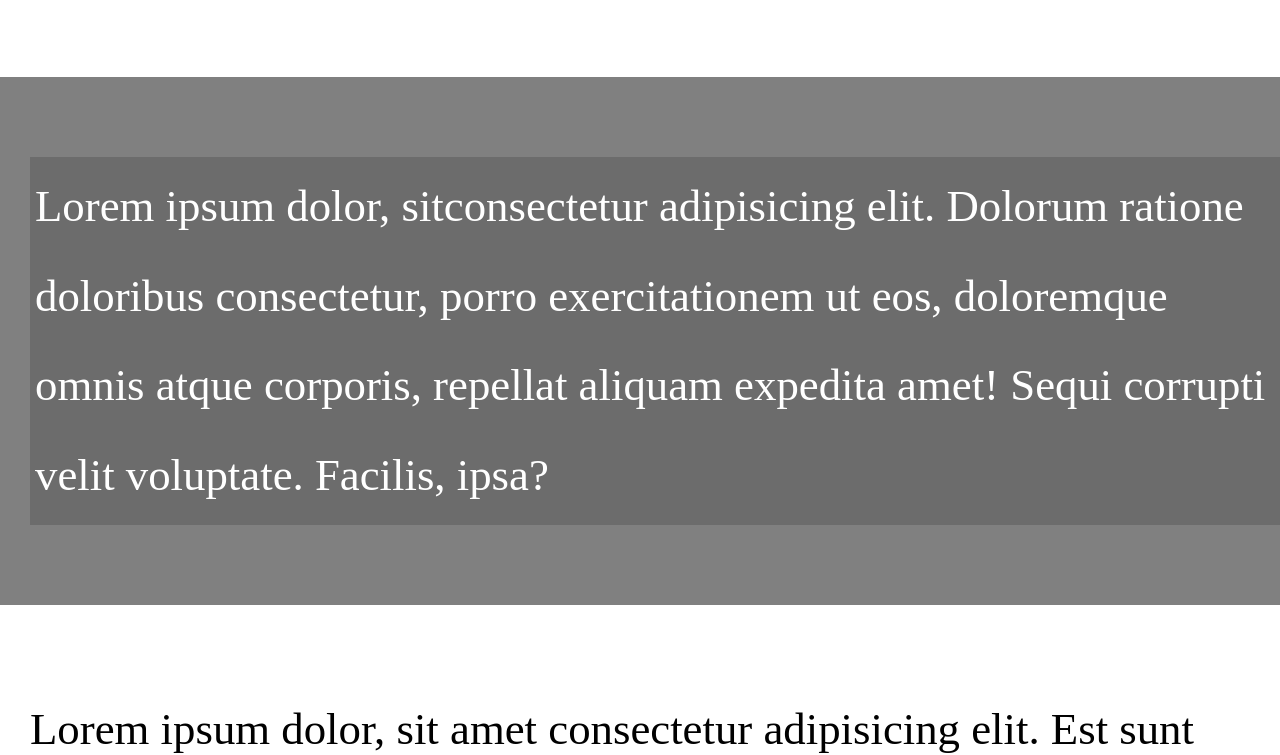
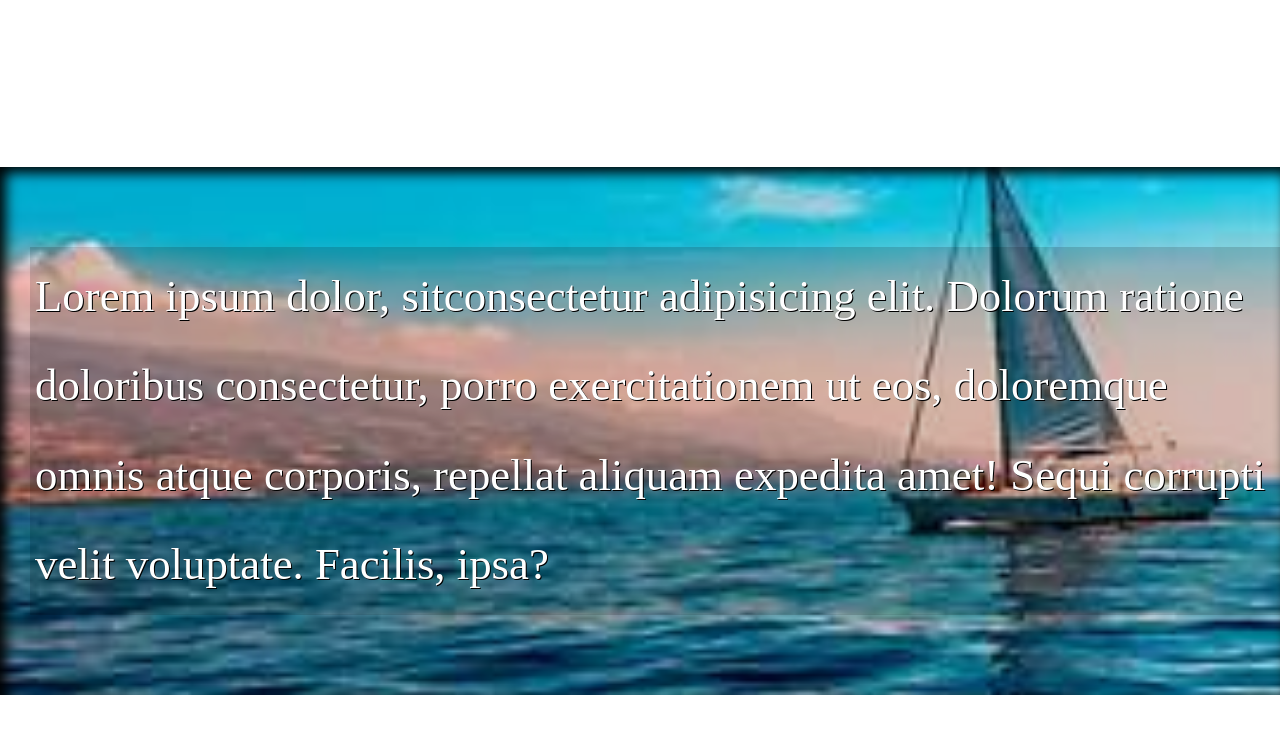
Before and after one commit to zack0200/HTML-CSS, a plain HTML site: page arquivos/desafio012/index.html in a window 1280 px wide. Shown: the part 799-1554 px from the top of the page. Drawn offline with Linux system fonts and the light colour scheme; a web font is replaced by a local one.

Commit message:
atualizei projeto cordel zack

```diff
--- a/arquivos/desafio012/index.html
+++ b/arquivos/desafio012/index.html
@@ -17,7 +17,7 @@
     </p>
     </section>
 
-<section class="image">
+<section class="image" id="img01">
     <p>Lorem ipsum dolor, sitconsectetur adipisicing elit. Dolorum ratione doloribus consectetur, porro exercitationem ut eos, doloremque omnis atque corporis, repellat aliquam expedita amet! Sequi corrupti velit voluptate. Facilis, ipsa?</p>
 </section>
 
@@ -25,7 +25,7 @@
     <p>Lorem ipsum dolor, sit amet consectetur adipisicing elit. Est sunt omnis nesciunt ut reprehenderit nulla dolores eaque qui rem vero animi error, officia blanditiis numquam, esse beatae mollitia inventore amet.</p>
 </section>
 
-<section class="image">
+<section class="image" id="img02">
     <p>Lorem ipsum dolor sit amet consectetur adipisicing elit. Soluta laborum, nostrum sit quasi maxime harum exercitationem voluptate perspiciatis, laudantium praesentium magnam possimus reiciendis ab! Numquam amet officiis eveniet debitis magnam.</p>
 </section>
 
--- a/arquivos/desafio012/style.css
+++ b/arquivos/desafio012/style.css
@@ -54,6 +54,9 @@ section{
     font-family: var(--font3);
     font-size: 3.5vw;
 }
+section > p{
+    padding-bottom:2em ;
+}
 section.normal{
     background-color: white;
     color: black;
@@ -61,11 +64,22 @@ section.normal{
 section.image{
     background-color: gray;
     color: white;
+    box-shadow: inset 6px 6px 13px 0px black;
+    background-size: cover;
+    background-attachment: fixed;
 }
 section.image >p{
     display:inline-block ;
     padding: 5px;
     background-color: rgba(0, 0, 0, 0.158);
+    text-shadow: 1px 1px 0px black;
+}
+section#img01{
+background-image: url(../desafio/boat200.jpg);
+background-position: right center ;
+}
+section#img02{
+background-image :url(../desafio/image500.png);
 }
 footer{
     background-color: black;
```
